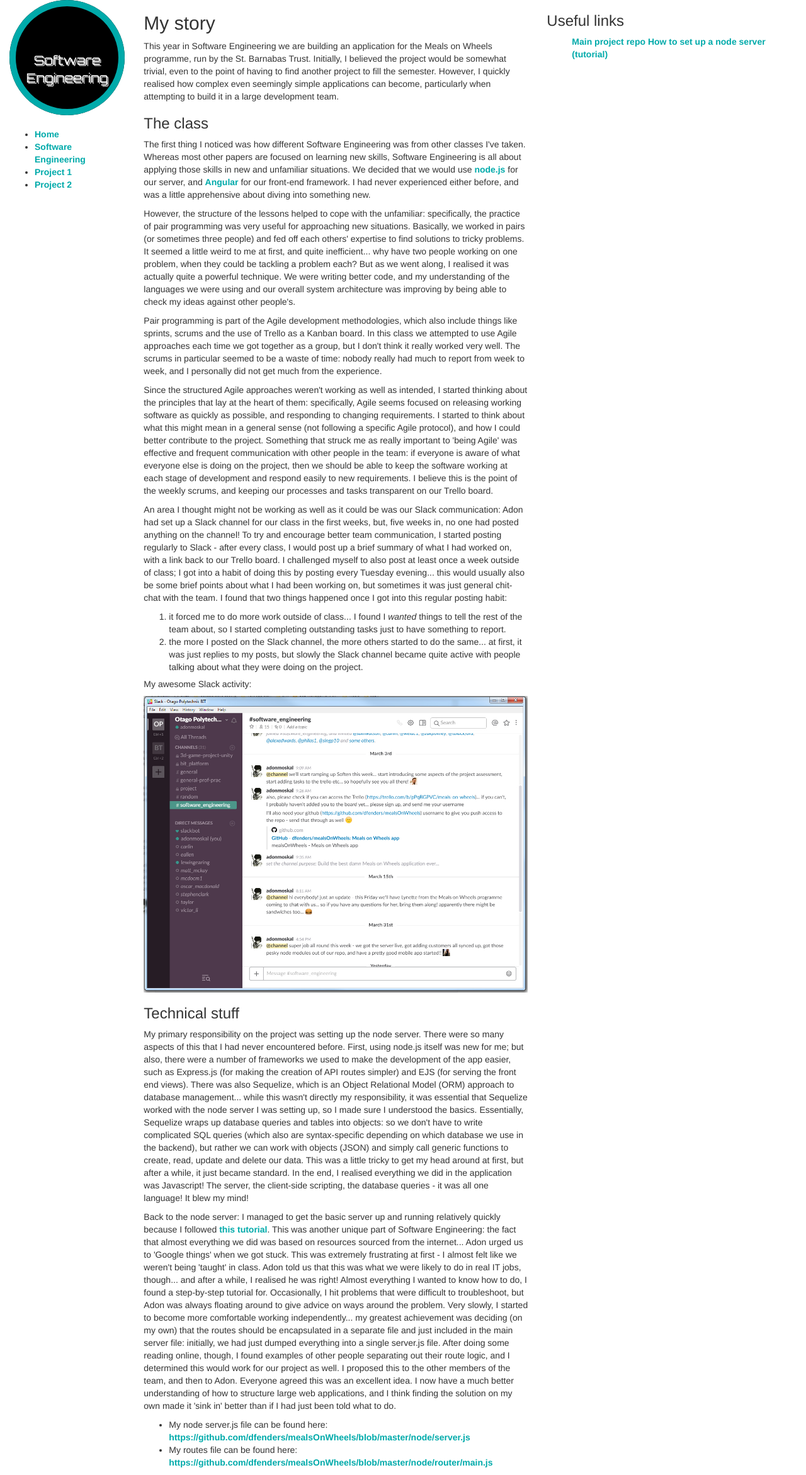
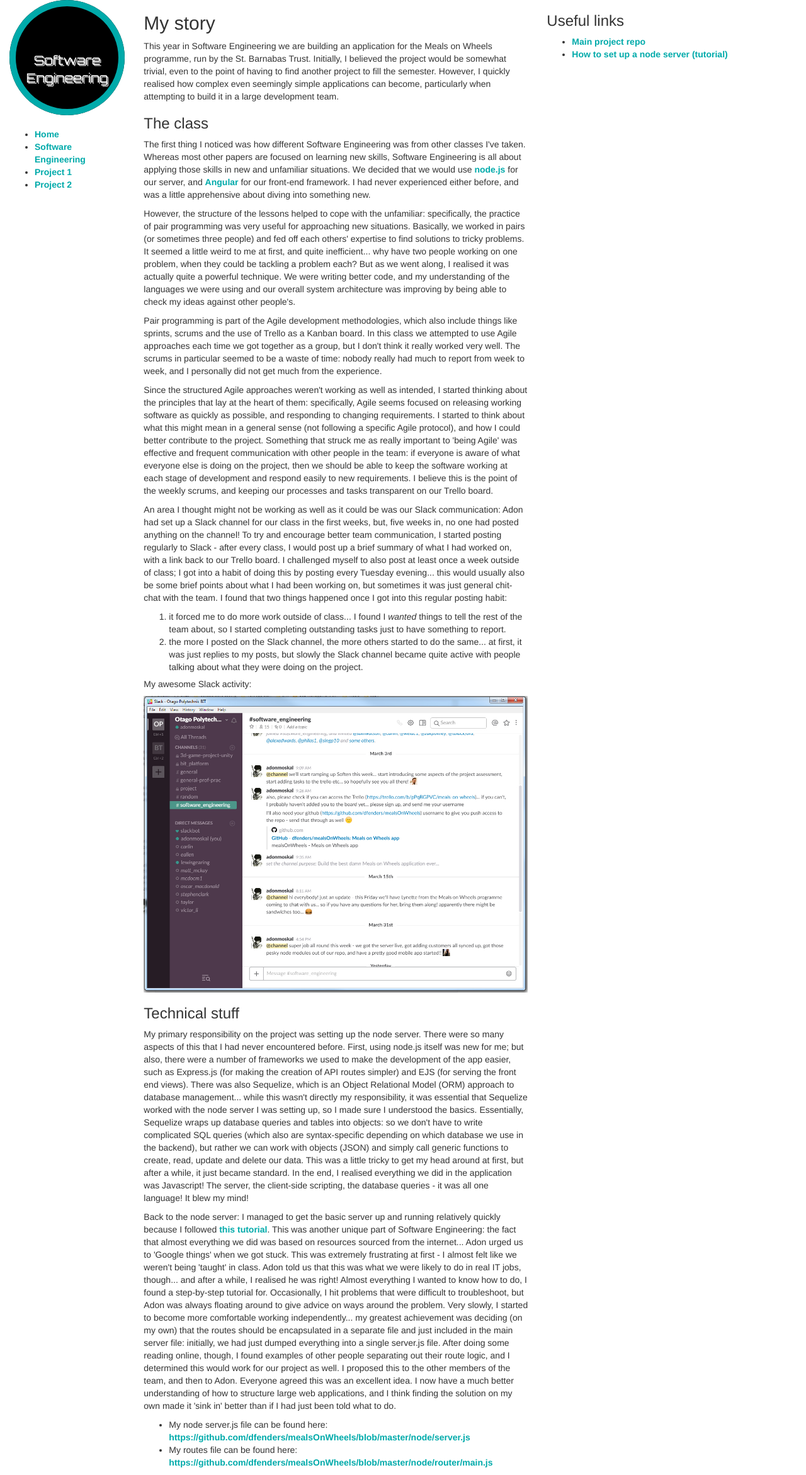
Before and after one commit to dfenders/portfolio, a Jekyll site: the page built from soften.html, in a window 1280 px wide. Shown: the whole page at 63% size. Built offline with Jekyll 4.4.1, drawn with Linux system fonts in a browser that asks for light colours.

```diff
--- a/_layouts/page.html
+++ b/_layouts/page.html
@@ -26,7 +26,7 @@ layout: default
 		<h3>Useful links</h3>
 		<ul>
 		{% for item in page.links %}
-			<a href="{{ item.url }}" target="_blank">{{ item.name }}</a>
+			<li><a href="{{ item.url }}" target="_blank">{{ item.name }}</a></li>
 		{% endfor %}
 		</ul>
   	</div>
```
